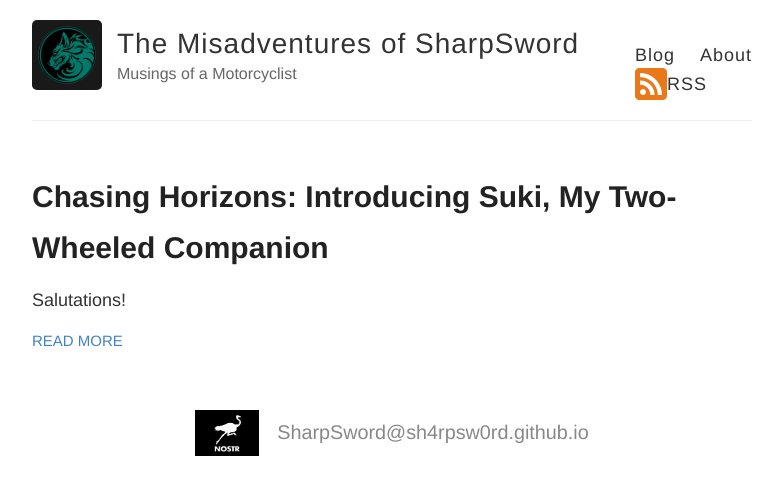
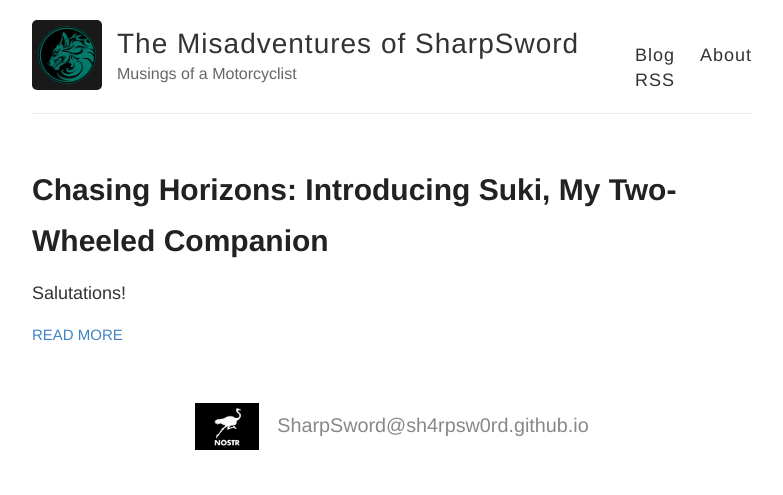
Before and after one commit to sh4rpsw0rd/sh4rpsw0rd.github.io, a Jekyll site: the page built from index.html, in a window 1280 px wide. Shown: the top 495 px of the page, without its empty margins (248-1031 px from the left). Built offline with Jekyll 4.4.1, drawn with Linux system fonts in a browser that asks for light colours.

Commit message:
RSS icon removal

```diff
--- a/_layouts/default.html
+++ b/_layouts/default.html
@@ -31,7 +31,6 @@
             <a href="{{ site.baseurl }}/">Blog</a>
             <a href="{{ site.baseurl }}/about">About</a>
             <a href="{{ site.baseurl }}/feed.xml" class="rss-link" title="Subscribe to RSS feed">
-              <img src="/images/rss.png" alt="RSS" class="rss-icon">
               RSS
             </a>
           </nav>
--- a/_layouts/page.html
+++ b/_layouts/page.html
@@ -1,5 +1,6 @@
 ---
 layout: default
+author: SharpSword
 ---
 
 <article class="page">
```
